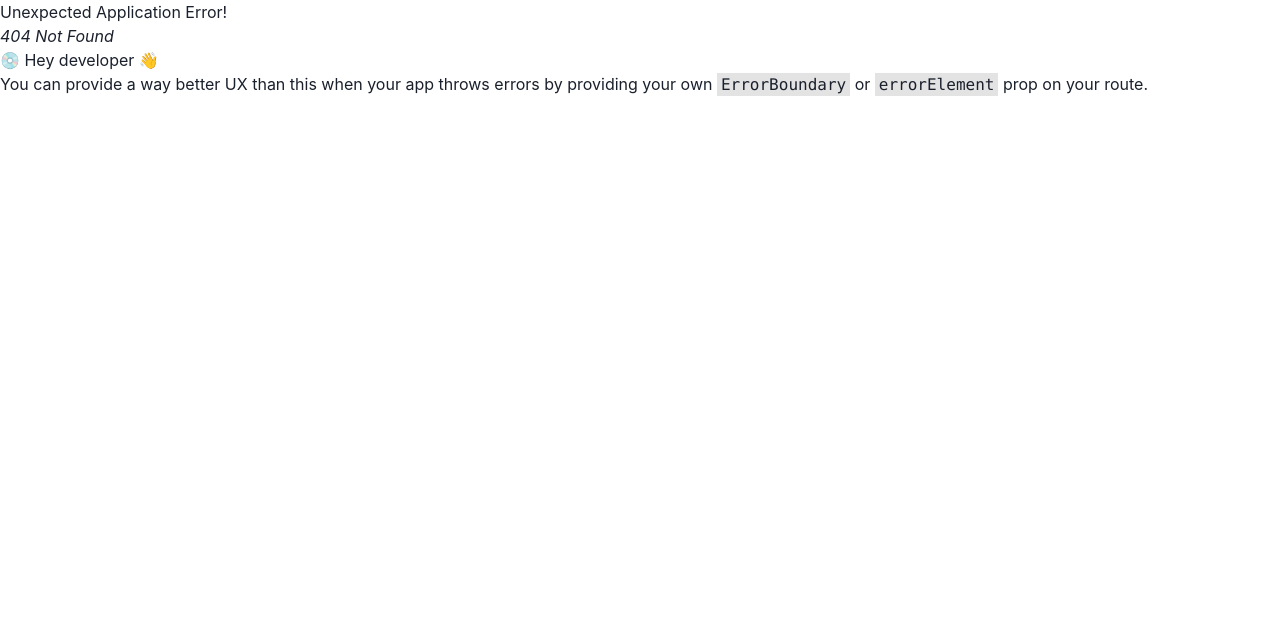
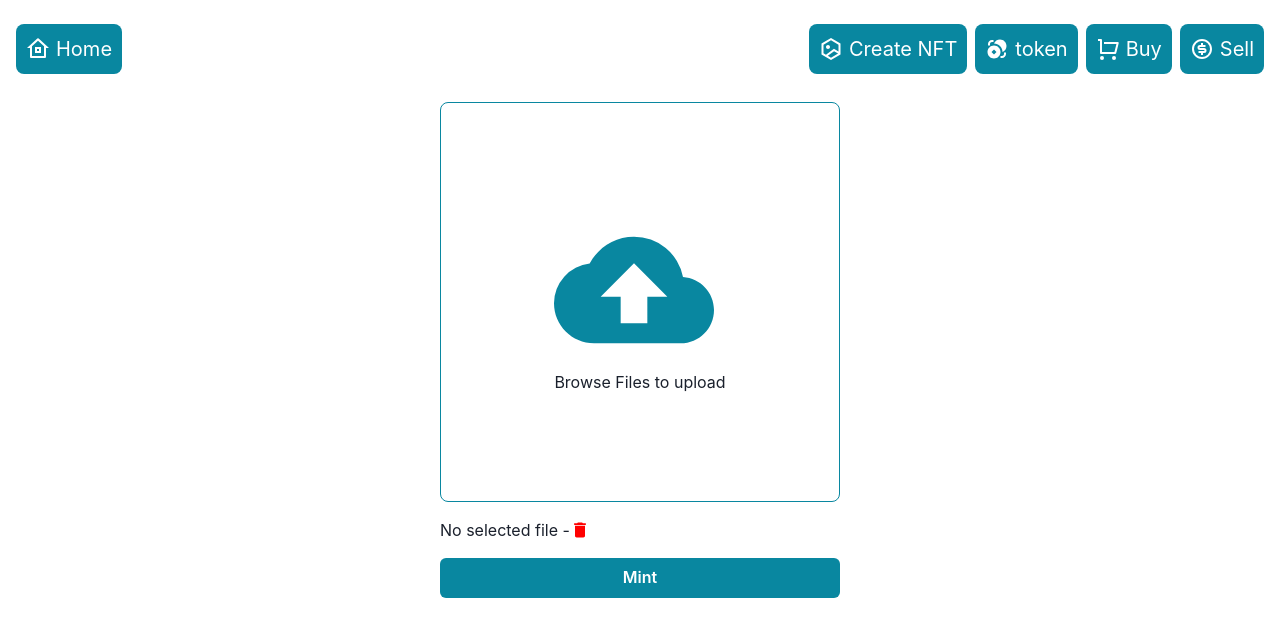
Before and after one commit to codeparameter/Market, a React (Vite) app: page /nft/create in a window 1280 px wide. Before the commit this address had no page. Shown: the top 636 px of the page. Built offline with nearby package versions, Linux system fonts and the light colour scheme.

Commit message:
add create nft form

```diff
--- a/src/App.jsx
+++ b/src/App.jsx
@@ -10,13 +10,16 @@ import Landing from "./components/pages/Landing";
 import NFTs from "./components/layouts/NFTs";
 import Sell from "./components/pages/Sell";
 import Token from "./components/layouts/Token";
+import CreateNftForm from "./components/CreateNftForm";
 
 const router = createBrowserRouter(
 	createRoutesFromElements(
 		<Route path="/" element={<Root />}>
 			<Route index element={<Landing />} />
 			<Route path="token" element={<Token />} />
-			<Route path="nft" element={<NFTs />} />
+			<Route path="nft" element={<NFTs />}>
+        <Route path="create" element={<CreateNftForm />} />
+      </Route>
 			<Route path="buy" element={<Buy />} />
 			<Route path="sell" element={<Sell />} />
 		</Route>
--- /dev/null
+++ b/src/components/CreateNftForm.jsx
@@ -0,0 +1,47 @@
+import { useState } from "react";
+import { Button, chakra } from "@chakra-ui/react";
+import CustomFileInput from "./common/CustomFileInput";
+import { useNavigate } from "react-router-dom";
+
+const submitButtonStyle = { bg: "cyan.700", color: "white", w: "full" };
+
+const CreateNftForm = () => {
+	const [image, setImage] = useState(null);
+	const [fileName, setFileName] = useState("No selected file");
+  const nav = useNavigate()
+
+	const handleChange = ({ target: { files } }) => {
+		files[0] && setFileName(files[0].name);
+		if (files) {
+			setImage(URL.createObjectURL(files[0]));
+      console.log(URL.createObjectURL(files[0]));
+		}
+	};
+
+	const handleDelete = () => {
+		setFileName("No selected file");
+		setImage(null);
+	};
+
+  const handleSubmit = (e) => {
+    e.preventDefault()
+    // const nftId = await fetch()
+    // nav(`/ntf/${nftId}`)
+  }
+
+	return (
+		<chakra.form sx={{ w: "400px", m: "2rem auto" }}>
+			<CustomFileInput
+				image={image}
+				fileName={fileName}
+				handleChange={handleChange}
+				handleDelete={handleDelete}
+			/>
+			<Button type="submit" sx={submitButtonStyle}>
+				Mint
+			</Button>
+		</chakra.form>
+	);
+};
+
+export default CreateNftForm;
--- /dev/null
+++ b/src/components/common/CustomFileInput.jsx
@@ -0,0 +1,56 @@
+import { Box, Icon, Text, chakra } from "@chakra-ui/react";
+import { useRef } from "react";
+import { MdDelete, MdCloudUpload } from "react-icons/md";
+
+const imgFormStyle = {
+	display: "grid",
+	placeContent: "center",
+	border: "1px",
+	borderColor: "cyan.700",
+	borderRadius: "8px",
+	w: "full",
+	aspectRatio: "1",
+	cursor: "pointer"
+};
+
+const CustomFileInput = ({ image, fileName, handleChange, handleDelete }) => {
+	const hiddenFileInput = useRef();
+	const handleClick = () => hiddenFileInput.current.click();
+
+	return (
+		<>
+			<Box onClick={handleClick} sx={imgFormStyle}>
+				<input
+					type="file"
+					accept="image/*"
+					hidden
+					ref={hiddenFileInput}
+					onChange={handleChange}
+				/>
+
+				{image ? (
+					<chakra.img src={image} w="full" h="full" alt={fileName} />
+				) : (
+					<>
+						<Icon
+							as={MdCloudUpload}
+							sx={{ w: "40", h: "40", color: "cyan.700" }}
+						/>
+						<Text>Browse Files to upload</Text>
+					</>
+				)}
+			</Box>
+
+			<Box sx={{ my: "1rem", display: "flex", alignItems: "center" }}>
+				{fileName} -
+				<Icon
+					as={MdDelete}
+					onClick={handleDelete}
+					sx={{ color: "red", w: "5", h: "5", cursor: "pointer" }}
+				/>
+			</Box>
+		</>
+	);
+};
+
+export default CustomFileInput;
--- a/src/components/common/Navbar.jsx
+++ b/src/components/common/Navbar.jsx
@@ -35,7 +35,7 @@ const Navbar = () => {
 				<Text sx={navlinkTextStyle}>Home</Text>
 			</chakra.a>
 			<HStack>
-				<chakra.a as={NavLink} to="/nft" sx={navlinkStyle}>
+				<chakra.a as={NavLink} to="/nft/create" sx={navlinkStyle}>
 					<Icon as={RiNftLine} sx={iconStyle} />
 					<Text sx={navlinkTextStyle}>Create NFT</Text>
 				</chakra.a>
--- a/src/components/layouts/NFTs.jsx
+++ b/src/components/layouts/NFTs.jsx
@@ -1,5 +1,7 @@
+import { Outlet } from "react-router-dom";
+
 const NFTs = () => {
-	return <div>NFTs</div>;
+	return <Outlet />;
 };
 
 export default NFTs;
```
